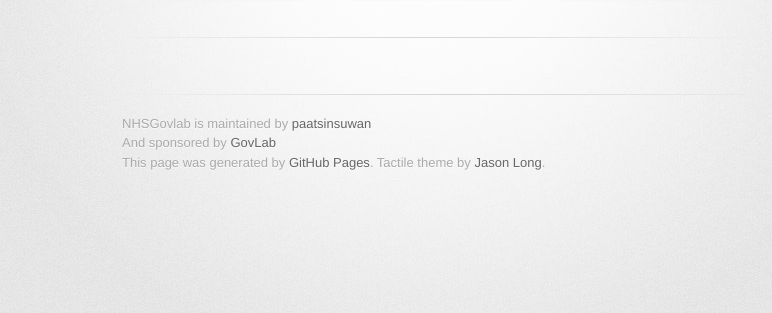
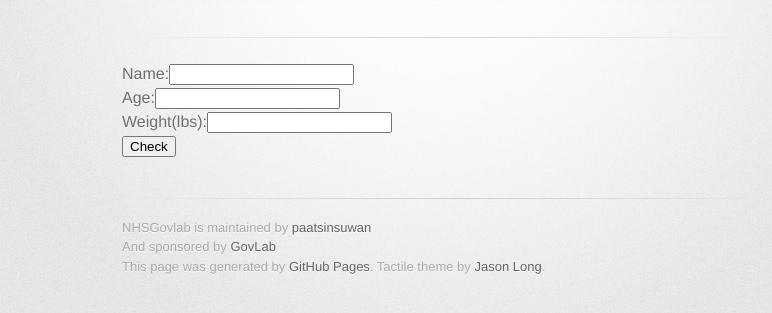
Before and after one commit to paatsinsuwan/nhsgovlab, a plain HTML site: page index.html in a window 1280 px wide. Shown: the part 209-522 px from the top of the page, without its empty margins (208-980 px from the left). Drawn offline with Linux system fonts and the light colour scheme; a web font is replaced by a local one.

Commit message:
Add form

```diff
--- a/index.html
+++ b/index.html
@@ -31,7 +31,10 @@
         <hr>
 
         <section id="main_content">
-
+          <label for="username">Name:</label><input type="text" name="username" /><br>
+          <label for="age">Age:</label><input type="text" name="age" /><br>
+          <label for="weight">Weight(lbs):</label><input type="text" name="weight" /><br>
+          <input type="button" value="Check" onClick="fetch_info" />
         </section>
 
         <footer>
```
